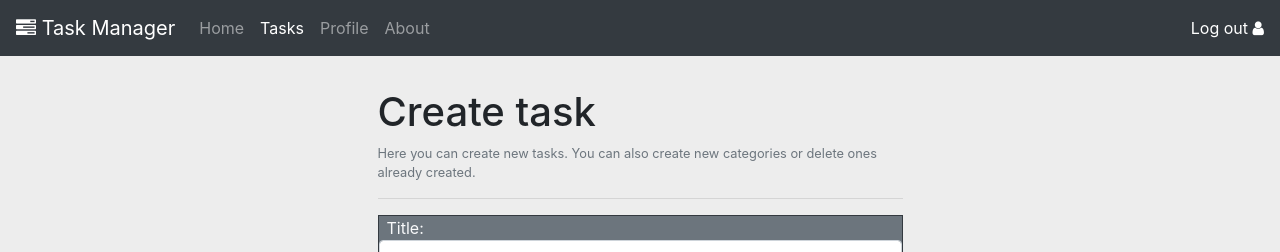
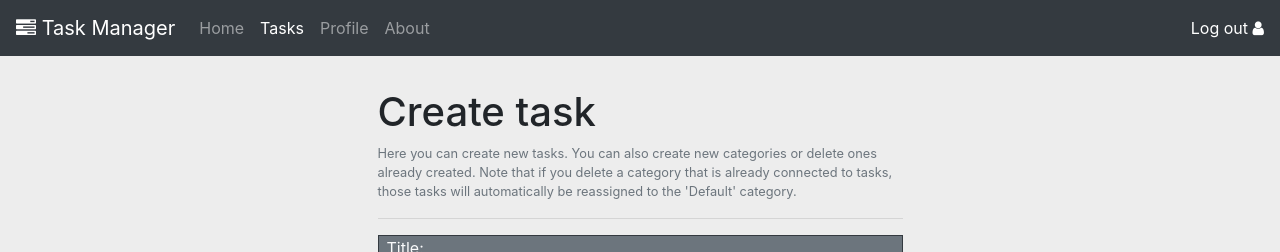
Before and after one commit to samuellundin/TaskManager, an Angular app in the folder client/: page /tasks in a window 1280 px wide. Shown: the top 252 px of the page. Built offline with nearby package versions, Linux system fonts and the light colour scheme; no server answers; sample sign-in values are in the browser's storage.

Commit message:
Added a little more explanatory text to the Tasks page

```diff
--- a/client/src/app/tasks/tasks.component.html
+++ b/client/src/app/tasks/tasks.component.html
@@ -1,6 +1,8 @@
 <div class="container col-lg-6 col-md-8 col-sm-12">
   <h1>Create task</h1>
-  <p class="text-secondary lead small">Here you can create new tasks. You can also create new categories or delete ones already created.</p>
+  <p class="text-secondary lead small">Here you can create new tasks. You can also create new categories or delete ones already created.
+                                        Note that if you delete a category that is already connected to tasks, those tasks will automatically
+                                        be reassigned to the 'Default' category.</p>
   <hr>
   <form #taskForm="ngForm" (ngSubmit)="onSubmit(taskForm.value)">
     <div class="form-group bg-secondary text-light border border-dark">
```
